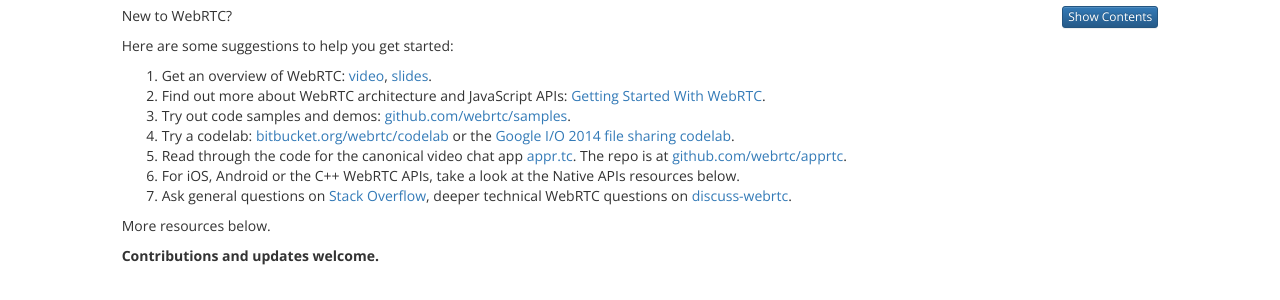
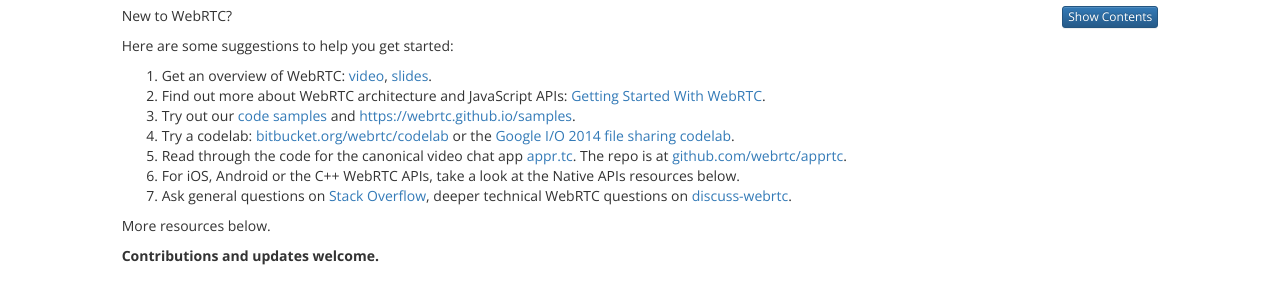
Before and after one commit to webrtc/webrtc-org, a Jekyll site: the page built from start/index.md, in a window 1280 px wide and 900 px high. Shown: the part 127-427 px from the top of the window. Built offline with Jekyll 4.4.1, drawn with Linux system fonts in a browser that asks for light colours.

Commit message:
Added links to /start

```diff
--- a/start/index.md
+++ b/start/index.md
@@ -12,7 +12,7 @@ Here are some suggestions to help you get started:
 
 1. Get an overview of WebRTC: [video](https://youtube.com/watch?v=p2HzZkd2A40), [slides](http://io13webrtc.appspot.com/).
 2. Find out more about WebRTC architecture and JavaScript APIs: [Getting Started With WebRTC](http://html5rocks.com/en/tutorials/webrtc/basics/).
-3. Try out code samples and demos: [github.com/webrtc/samples](http://github.com/webrtc/samples).
+3. Try out our [code samples](https://github.com/webrtc/samples) and [https://webrtc.github.io/samples](live demos).
 4. Try a codelab: [bitbucket.org/webrtc/codelab](https://bitbucket.org/webrtc/codelab) or the [Google I/O 2014 file sharing codelab](http://io2014codelabs.appspot.com/static/codelabs/webrtc-file-sharing/#1).
 5. Read through the code for the canonical video chat app [appr.tc](https://appr.tc). The repo is at [github.com/webrtc/apprtc](http://github.com/webrtc/apprtc).
 6. For iOS, Android or the C++ WebRTC APIs, take a look at the Native APIs resources below.
```
Also changed, not shown: index.md (+2 -0 lines).
